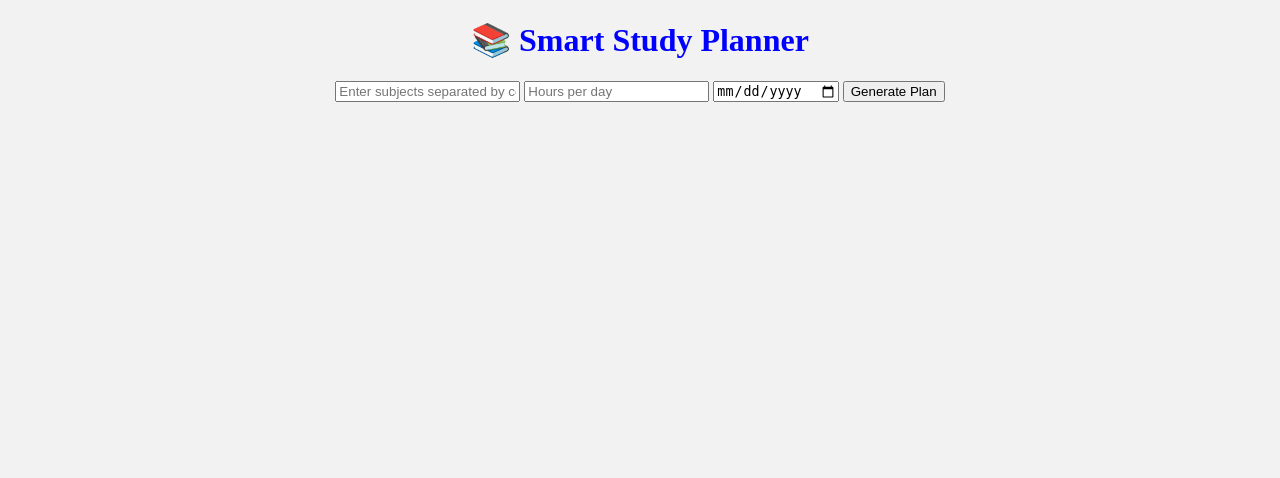
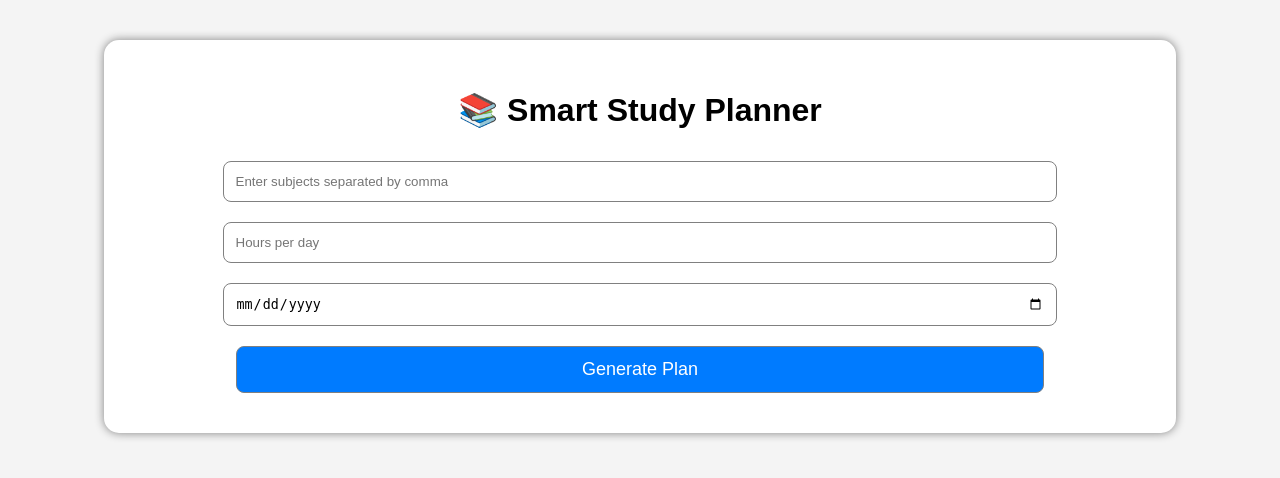
Before and after one commit to shivamkr12072004-coder/smart-study-planer-, a Flask app: page / in a window 1280 px wide. Shown: the top 478 px of the page. Run offline with Flask 3, Linux system fonts and the light colour scheme.

Commit message:
Update style.css

```diff
--- a/static/style.css
+++ b/static/style.css
@@ -1,8 +1,84 @@
-body {
-    text-align: center;
-    background-color: #f2f2f2;
+body{
+    font-family: Arial;
+    background:#f4f4f4;
+    text-align:center;
 }
 
-h1 {
-    color: blue;
+.container{
+    width:80%;
+    margin:auto;
+    margin-top:40px;
+    background:white;
+    padding:30px;
+    border-radius:15px;
+    box-shadow:0 0 10px gray;
 }
+
+input,select,button{
+    width:80%;
+    padding:12px;
+    margin:10px;
+    border-radius:8px;
+    border:1px solid gray;
+}
+
+button{
+    background:#007bff;
+    color:white;
+    font-size:18px;
+    cursor:pointer;
+}
+
+button:hover{
+    background:#0056b3;
+}
+
+table{
+    width:100%;
+    border-collapse:collapse;
+    margin-top:20px;
+}
+
+th,td{
+    border:1px solid gray;
+    padding:12px;
+}
+
+th{
+    background:#007bff;
+    color:white;
+}
+
+.progress{
+    width:100%;
+    background:#ddd;
+    height:30px;
+    border-radius:20px;
+    margin-top:20px;
+}
+
+.progress-bar{
+    width:70%;
+    height:30px;
+    background:green;
+    border-radius:20px;
+}
+
+.dark{
+    background:#111;
+    color:white;
+}
+
+.dark .container{
+    background:#222;
+}
+
+.dark-btn{
+    width:200px;
+    background:black;
+}
+canvas{
+    width:300px !important;
+    height:300px !important;
+    margin:auto;
+}
```
